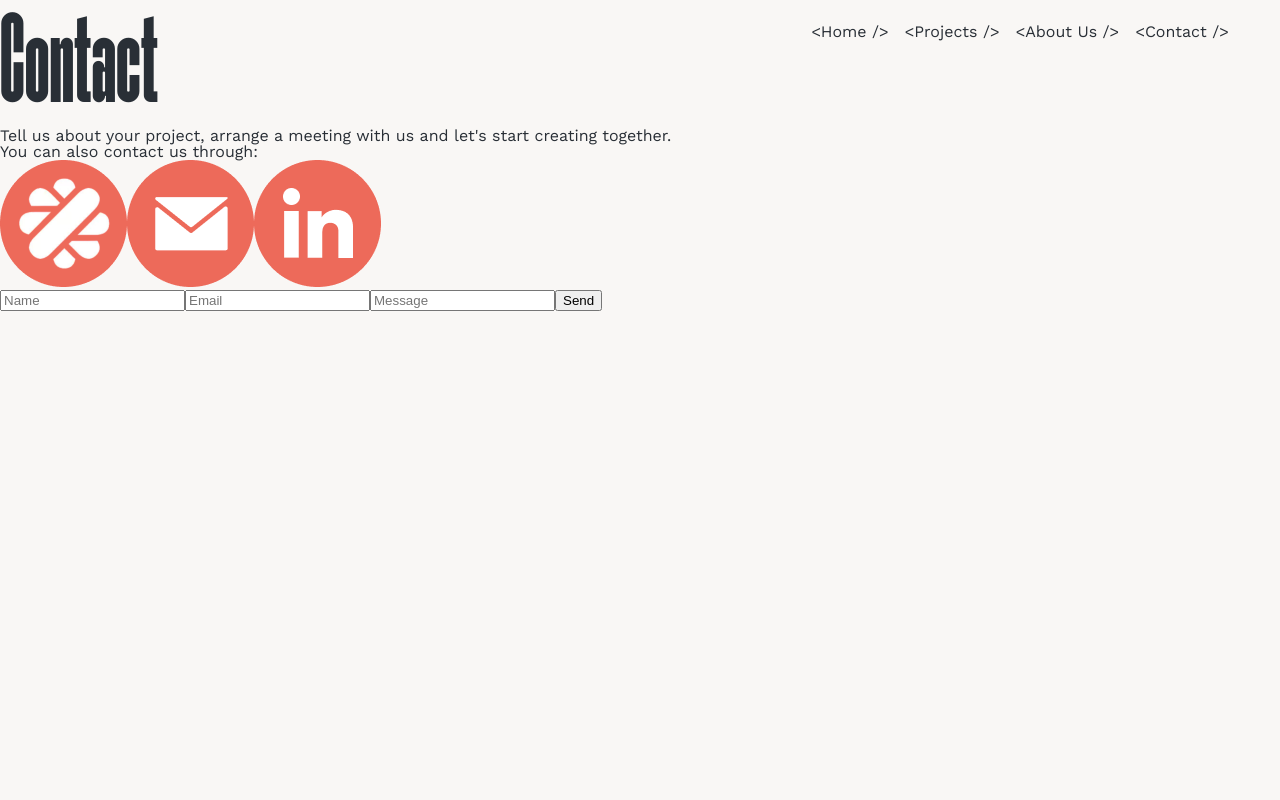
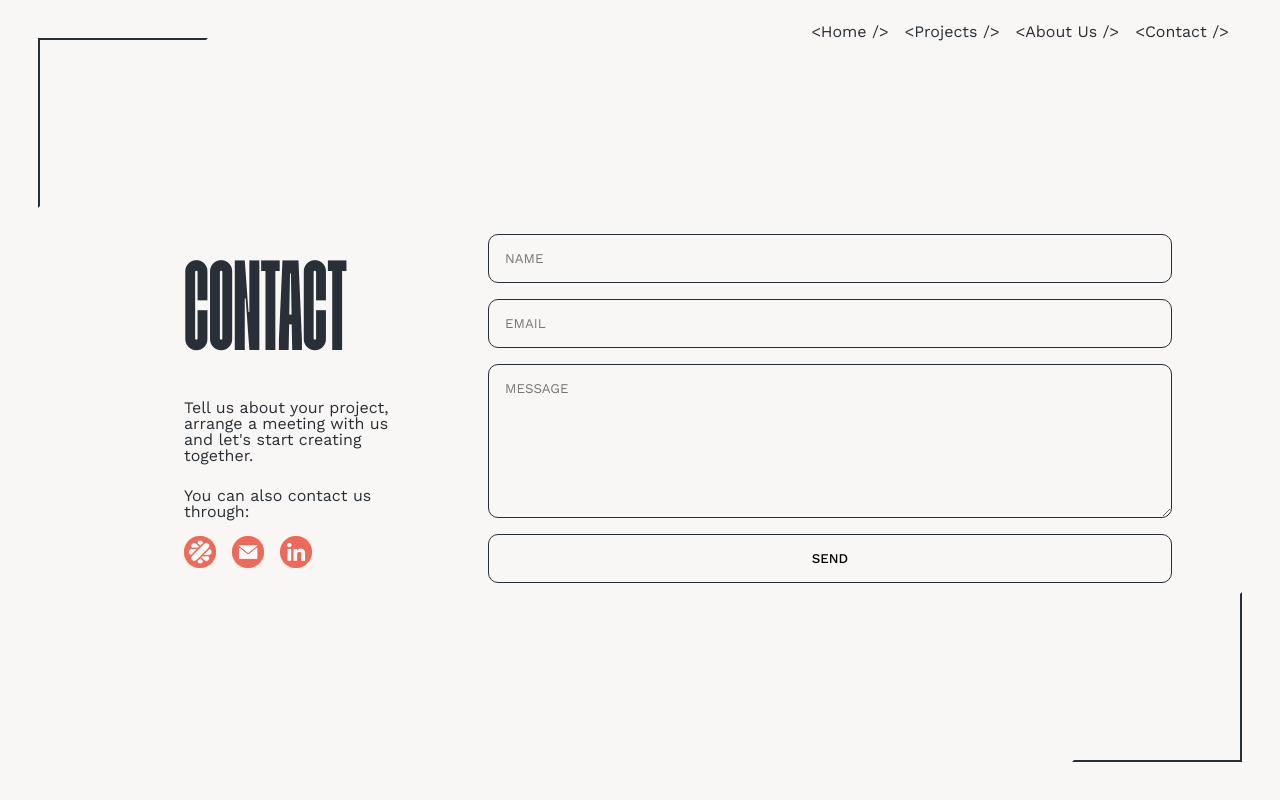
Before and after one commit to Quotropic-96/portfolio, a React (Vite) app: page /contact in a window 1280 px wide. Built offline with nearby package versions, Linux system fonts and the light colour scheme.

Commit message:
added some style contact view

```diff
--- a/src/views/AboutUs.jsx
+++ b/src/views/AboutUs.jsx
@@ -11,7 +11,7 @@ const AboutUs = () => {
       <NavBar />
       <div className="main_view_container about_us">
         <div className='photo_caption'>
-        <img style={{width: "500px"}} src={profile} alt="Profile Gerard & Pau" />
+          <img style={{ width: "500px" }} src={profile} alt="Profile Gerard & Pau" />
           <figcaption>Paula Bertolin & Gerard Solanes</figcaption>
         </div>
         <div className="title_p_about_us">
--- a/src/views/Contact.jsx
+++ b/src/views/Contact.jsx
@@ -2,28 +2,37 @@ import NavBar from "../components/NavBar";
 import linkedIn from "../assets/images/linkedin_logo.png";
 import email from "../assets/images/email.png";
 import malt from "../assets/images/malt_logo.png";
+import Frame from "../components/Frame";
+import './contact.css';
 
 const Contact = () => {
   return (
-    <div className="contact">
+    <div className="main_view_container frame contact">
+      <Frame />
       <NavBar />
-      <h1>Contact</h1>
+      <div className="title_text_social_container">
+        <h1>CONTACT</h1>
         <p>
           Tell us about your project, arrange a meeting with us and let&apos;s start
           creating together.
         </p>
-      <div>
+        <div className="social_container">
           <p>You can also contact us through:</p>
+          <div className="icons">
           <img src={malt} alt="malt-icon" />
           <img src={email} alt="email-icon" />
             <img src={linkedIn} alt="linkedin-icon" />
             </div>
+        </div>
+      </div>
+      <div className="contact_form_container">
         <form>
-        <input type="text" placeholder="Name"/>
-        <input type="text" placeholder="Email"/>
-        <input type="text" placeholder="Message" />
-        <button>Send</button>
+          <input type="text" placeholder="NAME" />
+          <input type="text" placeholder="EMAIL" />
+          <textarea type="text" placeholder="MESSAGE" rows="8"/>
+          <button>SEND</button>
         </form>
+      </div>
     </div>
   );
 };
--- /dev/null
+++ b/src/views/contact.css
@@ -0,0 +1,61 @@
+:root {
+  --main-red: #ED6A5A;
+  --main-black: #292F36;
+  --main-white: #F9F7F5;
+  --frame-width: 3vw;
+}
+
+.contact {
+  display: flex;
+  align-items: center;
+  justify-content: space-around;
+}
+
+div.title_text_social_container {
+  display: flex;
+  flex-direction: column;
+  width: 20%;
+  gap: 1.5rem
+}
+
+div.social_container {
+  display: flex;
+  flex-direction: column;
+  gap: 1rem
+}
+
+div.icons {
+  display: flex;
+  gap: 1rem;
+}
+
+div.icons img {
+  width: 2rem;
+}
+
+.contact_form_container {
+  width: 60%;
+}
+
+.contact_form_container form {
+  display: flex;
+  flex-direction: column;
+  gap: 1rem;
+}
+
+.contact_form_container form input,textarea {
+  border-radius: 10px;
+  border: 1px solid var(--main-black);
+  padding: 1rem;
+  background-color: var(--main-white);
+  font-family: 'Work Sans', sans-serif;
+}
+
+.contact_form_container form button {
+  border-radius: 10px;
+  border: 1px solid var(--main-black);
+  padding: 1rem;
+  background-color: var(--main-white);
+  font-family: 'Work Sans', sans-serif;
+  font-weight: 500;
+}
```
Lines whose indentation alone changed are shown as unchanged.
